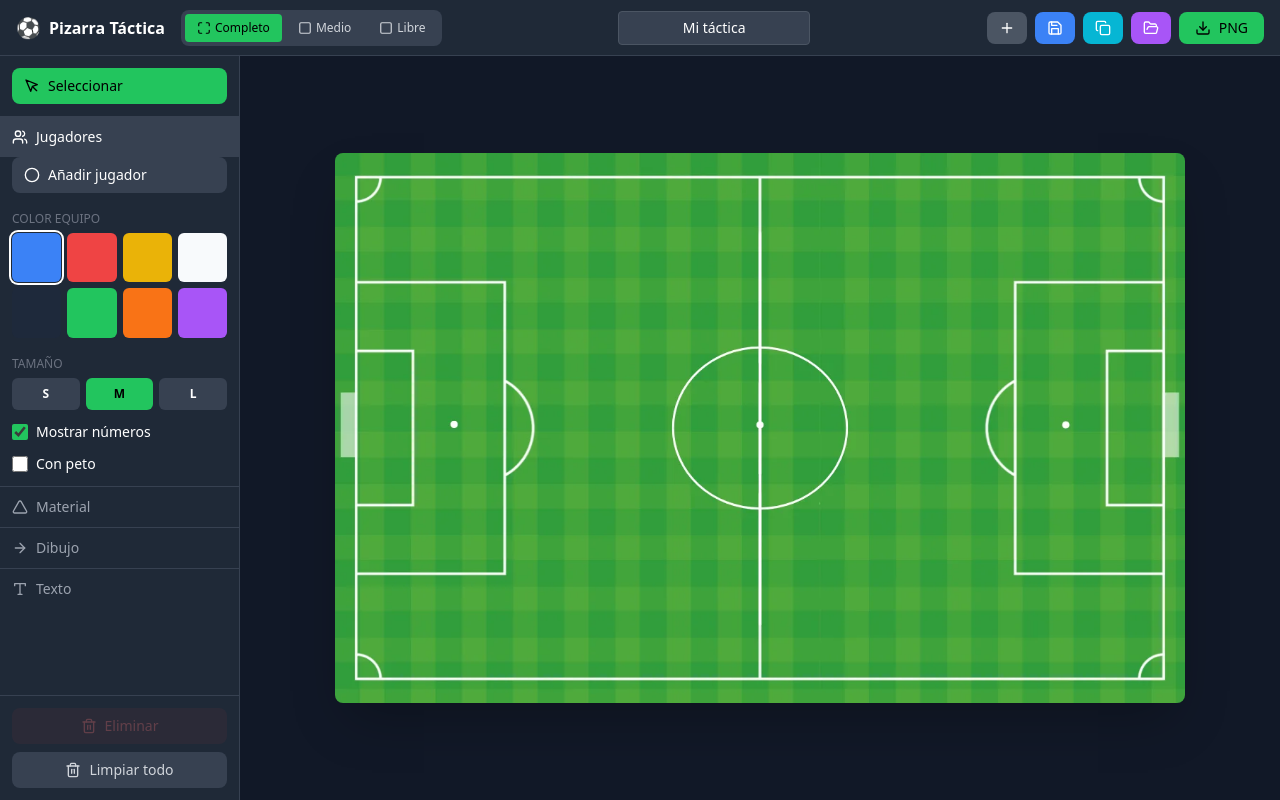
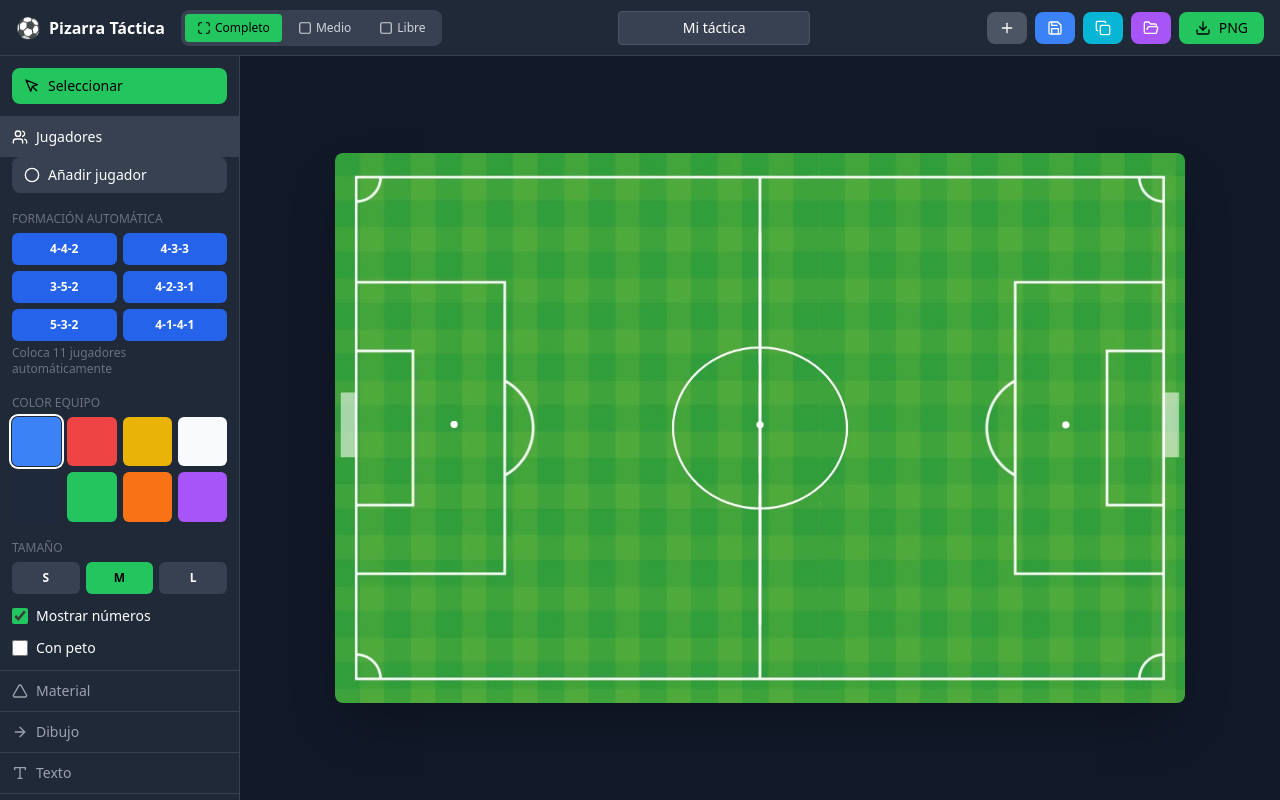
Before and after one commit to miguelangelminambres/pizarra-tactica, a React (Vite) app: page / in a window 1280 px wide. Built offline with nearby package versions, Linux system fonts and the light colour scheme.

Commit message:
Update App.jsx

```diff
--- a/src/App.jsx
+++ b/src/App.jsx
@@ -33,6 +33,106 @@ const EQUIPMENT_SIZES = {
   small: { scale: 0.6, label: 'S' },
   medium: { scale: 1, label: 'M' },
   large: { scale: 1.5, label: 'L' }
+};
+
+// Formaciones predefinidas (posiciones en % del campo, equipo ataca hacia derecha)
+const FORMATIONS = {
+  '4-4-2': {
+    name: '4-4-2',
+    positions: [
+      { x: 0.06, y: 0.5 },   // 1 - Portero
+      { x: 0.20, y: 0.15 },  // 2 - Lateral derecho
+      { x: 0.20, y: 0.38 },  // 3 - Central derecho
+      { x: 0.20, y: 0.62 },  // 4 - Central izquierdo
+      { x: 0.20, y: 0.85 },  // 5 - Lateral izquierdo
+      { x: 0.40, y: 0.15 },  // 6 - Medio derecho
+      { x: 0.40, y: 0.38 },  // 7 - Medio centro derecho
+      { x: 0.40, y: 0.62 },  // 8 - Medio centro izquierdo
+      { x: 0.40, y: 0.85 },  // 9 - Medio izquierdo
+      { x: 0.60, y: 0.35 },  // 10 - Delantero derecho
+      { x: 0.60, y: 0.65 },  // 11 - Delantero izquierdo
+    ]
+  },
+  '4-3-3': {
+    name: '4-3-3',
+    positions: [
+      { x: 0.06, y: 0.5 },   // 1 - Portero
+      { x: 0.20, y: 0.15 },  // 2 - Lateral derecho
+      { x: 0.20, y: 0.38 },  // 3 - Central derecho
+      { x: 0.20, y: 0.62 },  // 4 - Central izquierdo
+      { x: 0.20, y: 0.85 },  // 5 - Lateral izquierdo
+      { x: 0.38, y: 0.30 },  // 6 - Medio derecho
+      { x: 0.38, y: 0.50 },  // 7 - Medio centro
+      { x: 0.38, y: 0.70 },  // 8 - Medio izquierdo
+      { x: 0.58, y: 0.20 },  // 9 - Extremo derecho
+      { x: 0.62, y: 0.50 },  // 10 - Delantero centro
+      { x: 0.58, y: 0.80 },  // 11 - Extremo izquierdo
+    ]
+  },
+  '3-5-2': {
+    name: '3-5-2',
+    positions: [
+      { x: 0.06, y: 0.5 },   // 1 - Portero
+      { x: 0.18, y: 0.25 },  // 2 - Central derecho
+      { x: 0.18, y: 0.50 },  // 3 - Central centro
+      { x: 0.18, y: 0.75 },  // 4 - Central izquierdo
+      { x: 0.35, y: 0.10 },  // 5 - Carrilero derecho
+      { x: 0.35, y: 0.35 },  // 6 - Medio derecho
+      { x: 0.35, y: 0.50 },  // 7 - Medio centro
+      { x: 0.35, y: 0.65 },  // 8 - Medio izquierdo
+      { x: 0.35, y: 0.90 },  // 9 - Carrilero izquierdo
+      { x: 0.55, y: 0.35 },  // 10 - Delantero derecho
+      { x: 0.55, y: 0.65 },  // 11 - Delantero izquierdo
+    ]
+  },
+  '4-2-3-1': {
+    name: '4-2-3-1',
+    positions: [
+      { x: 0.06, y: 0.5 },   // 1 - Portero
+      { x: 0.20, y: 0.15 },  // 2 - Lateral derecho
+      { x: 0.20, y: 0.38 },  // 3 - Central derecho
+      { x: 0.20, y: 0.62 },  // 4 - Central izquierdo
+      { x: 0.20, y: 0.85 },  // 5 - Lateral izquierdo
+      { x: 0.35, y: 0.35 },  // 6 - Pivote derecho
+      { x: 0.35, y: 0.65 },  // 7 - Pivote izquierdo
+      { x: 0.50, y: 0.15 },  // 8 - Media punta derecha
+      { x: 0.50, y: 0.50 },  // 9 - Media punta centro
+      { x: 0.50, y: 0.85 },  // 10 - Media punta izquierda
+      { x: 0.65, y: 0.50 },  // 11 - Delantero
+    ]
+  },
+  '5-3-2': {
+    name: '5-3-2',
+    positions: [
+      { x: 0.06, y: 0.5 },   // 1 - Portero
+      { x: 0.18, y: 0.10 },  // 2 - Carrilero derecho
+      { x: 0.18, y: 0.30 },  // 3 - Central derecho
+      { x: 0.18, y: 0.50 },  // 4 - Central centro
+      { x: 0.18, y: 0.70 },  // 5 - Central izquierdo
+      { x: 0.18, y: 0.90 },  // 6 - Carrilero izquierdo
+      { x: 0.38, y: 0.25 },  // 7 - Medio derecho
+      { x: 0.38, y: 0.50 },  // 8 - Medio centro
+      { x: 0.38, y: 0.75 },  // 9 - Medio izquierdo
+      { x: 0.55, y: 0.35 },  // 10 - Delantero derecho
+      { x: 0.55, y: 0.65 },  // 11 - Delantero izquierdo
+    ]
+  },
+  '4-1-4-1': {
+    name: '4-1-4-1',
+    positions: [
+      { x: 0.06, y: 0.5 },   // 1 - Portero
+      { x: 0.20, y: 0.15 },  // 2 - Lateral derecho
+      { x: 0.20, y: 0.38 },  // 3 - Central derecho
+      { x: 0.20, y: 0.62 },  // 4 - Central izquierdo
+      { x: 0.20, y: 0.85 },  // 5 - Lateral izquierdo
+      { x: 0.35, y: 0.50 },  // 6 - Pivote
+      { x: 0.50, y: 0.12 },  // 7 - Medio derecho
+      { x: 0.50, y: 0.37 },  // 8 - Interior derecho
+      { x: 0.50, y: 0.63 },  // 9 - Interior izquierdo
+      { x: 0.50, y: 0.88 },  // 10 - Medio izquierdo
+      { x: 0.65, y: 0.50 },  // 11 - Delantero
+    ]
+  }
 };
 
 // Imágenes de equipo en base64 con transparencia
@@ -1031,6 +1131,29 @@ export default function TacticalBoard() {
     setTexts([]);
     setPlayerCounts({});
     setSelectedId(null);
+  };
+
+  // Aplicar formación automática
+  const applyFormation = (formationKey) => {
+    const formation = FORMATIONS[formationKey];
+    if (!formation) return;
+
+    const newPlayers = formation.positions.map((pos, index) => ({
+      id: Date.now() + index,
+      x: pos.x * canvasWidth,
+      y: pos.y * canvasHeight,
+      color: selectedColor,
+      scale: 1.0,
+      number: index + 1,
+      showNumber: true,
+      hasVest: false,
+      vestColor: 'yellow'
+    }));
+
+    setPlayers(newPlayers);
+    setPlayerCounts({ [selectedColor]: 11 });
+    setSelectedId(null);
+    setProjectName(formationKey);
   };
 
   const handleExport = () => {
@@ -1204,6 +1327,23 @@ export default function TacticalBoard() {
                   <Circle size={16} />
                   Añadir jugador
                 </button>
+
+                {/* Formaciones automáticas */}
+                <div>
+                  <label className="text-xs text-gray-500 uppercase">Formación automática</label>
+                  <div className="grid grid-cols-2 gap-1.5 mt-1">
+                    {Object.keys(FORMATIONS).map(key => (
+                      <button
+                        key={key}
+                        onClick={() => applyFormation(key)}
+                        className="py-2 px-2 rounded-md text-xs font-semibold bg-blue-600 hover:bg-blue-500 text-white transition-colors"
+                      >
+                        {key}
+                      </button>
+                    ))}
+                  </div>
+                  <p className="text-xs text-gray-500 mt-1">Coloca 11 jugadores automáticamente</p>
+                </div>
 
                 <div>
                   <label className="text-xs text-gray-500 uppercase">Color equipo</label>
```
